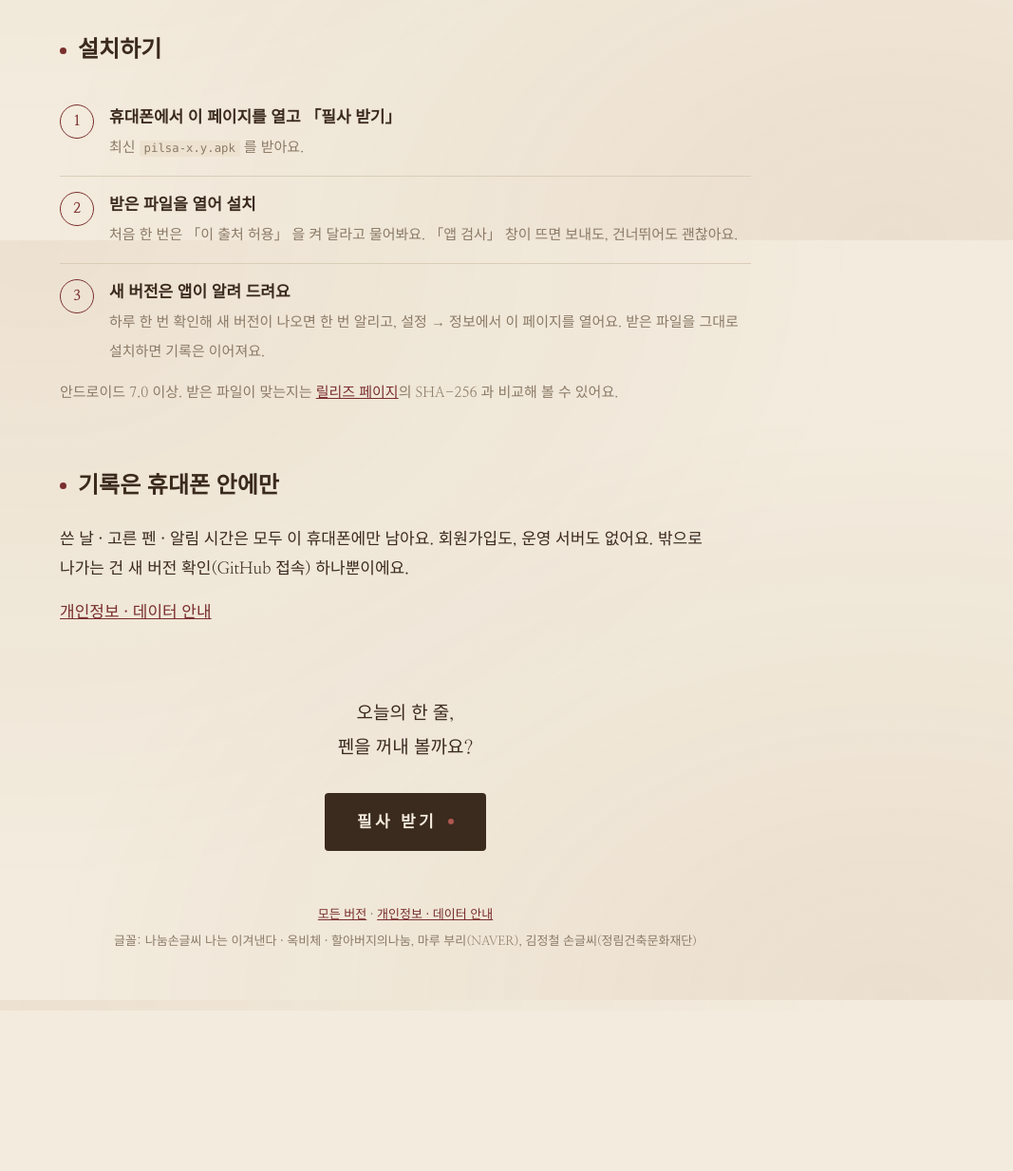
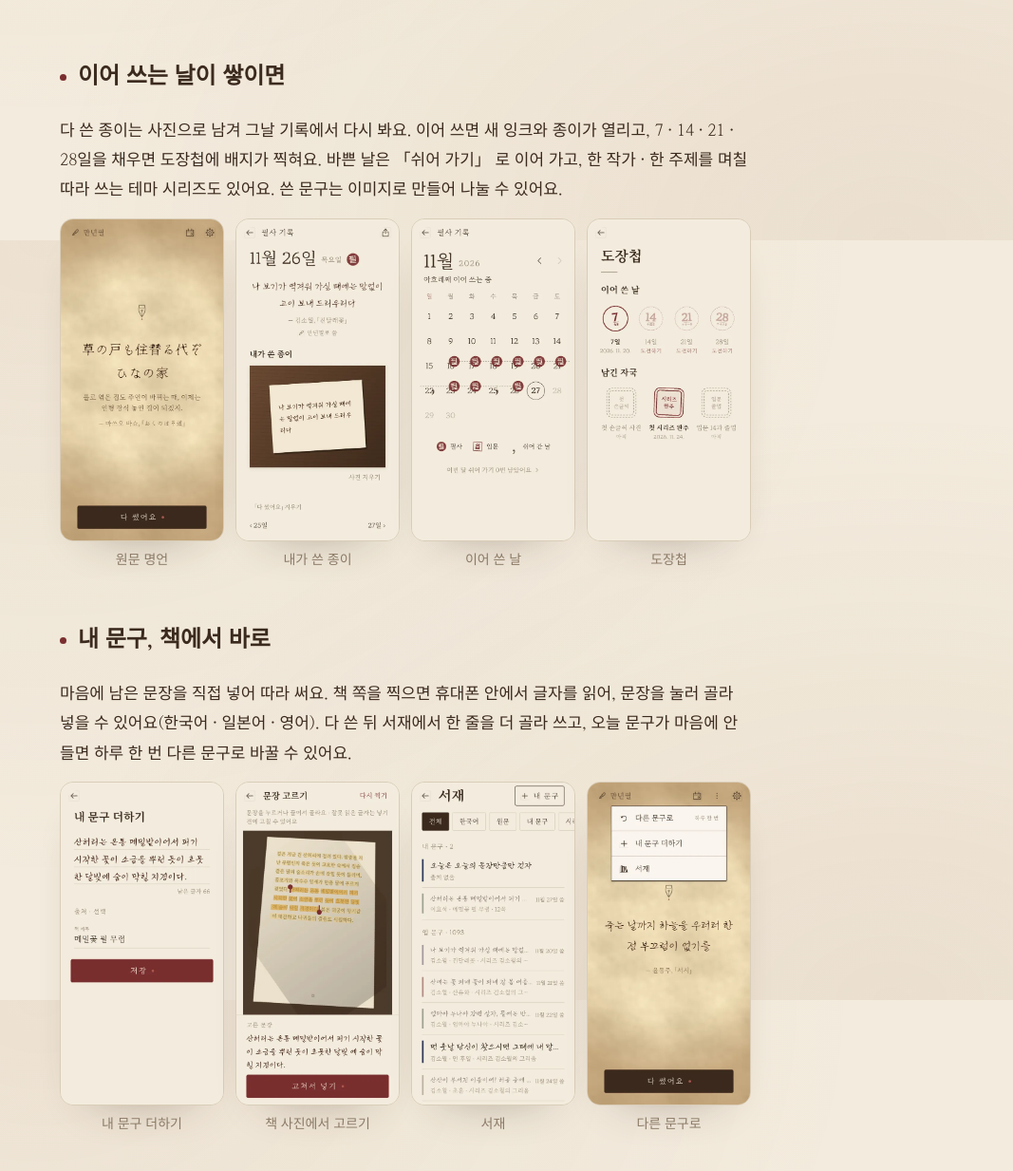
Before and after one commit to dev-fath/pilsa-releases, a plain HTML site: page docs/index.html in a window 1280 px wide. Shown: the part 2947-4180 px from the top of the page at 95% size, without its empty margins (213-1280 px from the left). Before the commit the page ends 4011 px from the top, so only its background shows below. Drawn offline with Linux system fonts and the light colour scheme; no server answers; a web font is replaced by a local one.

Commit message:
docs: 0.5 · 0.6 새 기능 소개 · 앱 안 업데이트 안내 · 개인정보 안내 갱신
- 소개: 이어 쓰기(원문 · 손글씨 사진 · 연속 기록 · 도장첩) · 내 문구와 책 사진 두 절, 캡처 8장(webp)
- 문구 1,093줄 · 원문 명언, 설치하기 3단계를 앱 안 업데이트로
- 개인정보: 내 문구 · 손글씨 사진 저장, 일본어 글꼴 내려받기, ML Kit 진단 · 사용 통계, 나누기 · 사진첩 저장

Co-Authored-By: Claude Opus 5.5 <noreply@anthropic.com>

```diff
--- a/docs/index.html
+++ b/docs/index.html
@@ -116,7 +116,7 @@
   <section>
     <h2>저작권이 끝난 시와 고전에서</h2>
     <p class="quote">죽는 날까지 하늘을 우러러 한 점 부끄럼이 없기를<small>— 윤동주, 「서시」</small></p>
-    <p class="muted">김소월 · 윤동주 · 한용운 · 이육사 · 이상화 · 이장희 · 김영랑의 시, 이상의 소설, 황진이 · 정몽주 · 윤선도 들의 옛 시조에서 짧은 한두 줄을 골랐어요. 모두 작가 사후 70년이 지난 글이에요.</p>
+    <p class="muted">김소월 · 윤동주 · 한용운 · 이육사 · 이상화 · 이장희 · 김영랑의 시, 이상의 소설, 황진이 · 정몽주 · 윤선도 들의 옛 시조, 한시와 한문 고전에서 짧은 한두 줄을 골랐어요. 바쇼의 하이쿠 · 셰익스피어 같은 일본어 · 영어 명언은 원문 그대로 따라 쓸 수 있어요. 모두 1,093줄, 작가 사후 70년이 지난 글이에요.</p>
   </section>
 
   <section>
@@ -129,18 +129,40 @@
   </section>
 
   <section>
+    <h2>이어 쓰는 날이 쌓이면</h2>
+    <p>다 쓴 종이는 사진으로 남겨 그날 기록에서 다시 봐요. 이어 쓰면 새 잉크와 종이가 열리고, 7 · 14 · 21 · 28일을 채우면 도장첩에 배지가 찍혀요. 바쁜 날은 「쉬어 가기」 로 이어 가고, 한 작가 · 한 주제를 며칠 따라 쓰는 테마 시리즈도 있어요. 쓴 문구는 이미지로 만들어 나눌 수 있어요.</p>
+    <div class="shots">
+      <figure><img src="img/shot_original.webp" alt="원문 명언" loading="lazy" width="540" height="1069"><figcaption>원문 명언</figcaption></figure>
+      <figure><img src="img/shot_photo.webp" alt="내가 쓴 종이" loading="lazy" width="540" height="1069"><figcaption>내가 쓴 종이</figcaption></figure>
+      <figure><img src="img/shot_streak.webp" alt="이어 쓴 날" loading="lazy" width="540" height="1069"><figcaption>이어 쓴 날</figcaption></figure>
+      <figure><img src="img/shot_stampbook.webp" alt="도장첩" loading="lazy" width="540" height="1069"><figcaption>도장첩</figcaption></figure>
+    </div>
+  </section>
+
+  <section>
+    <h2>내 문구, 책에서 바로</h2>
+    <p>마음에 남은 문장을 직접 넣어 따라 써요. 책 쪽을 찍으면 휴대폰 안에서 글자를 읽어, 문장을 눌러 골라 넣을 수 있어요(한국어 · 일본어 · 영어). 다 쓴 뒤 서재에서 한 줄을 더 골라 쓰고, 오늘 문구가 마음에 안 들면 하루 한 번 다른 문구로 바꿀 수 있어요.</p>
+    <div class="shots">
+      <figure><img src="img/shot_myphrase.webp" alt="내 문구 더하기" loading="lazy" width="540" height="1069"><figcaption>내 문구 더하기</figcaption></figure>
+      <figure><img src="img/shot_ocr.webp" alt="책 사진에서 고르기" loading="lazy" width="540" height="1069"><figcaption>책 사진에서 고르기</figcaption></figure>
+      <figure><img src="img/shot_library.webp" alt="서재" loading="lazy" width="540" height="1069"><figcaption>서재</figcaption></figure>
+      <figure><img src="img/shot_swap.webp" alt="다른 문구로" loading="lazy" width="540" height="1069"><figcaption>다른 문구로</figcaption></figure>
+    </div>
+  </section>
+
+  <section>
     <h2>설치하기</h2>
     <ol class="steps">
       <li><div><b>휴대폰에서 이 페이지를 열고 「필사 받기」</b><span>최신 <code>pilsa-x.y.apk</code> 를 받아요.</span></div></li>
       <li><div><b>받은 파일을 열어 설치</b><span>처음 한 번은 「이 출처 허용」 을 켜 달라고 물어봐요. 「앱 검사」 창이 뜨면 보내도, 건너뛰어도 괜찮아요.</span></div></li>
-      <li><div><b>새 버전은 앱이 알려 드려요</b><span>하루 한 번 확인해 새 버전이 나오면 한 번 알리고, 설정 → 정보에서 이 페이지를 열어요. 받은 파일을 그대로 설치하면 기록은 이어져요.</span></div></li>
+      <li><div><b>새 버전은 앱 안에서 받아요</b><span>하루 한 번 확인해 새 버전이 나오면 알려 드려요. 설정 → 정보 「지금 업데이트」 를 누르면 앱이 받아 설치하고, 기록은 그대로 이어져요. 파일이 100MB 넘게 커서 와이파이에서 받기를 권해요.</span></div></li>
     </ol>
     <p class="muted">안드로이드 7.0 이상. 받은 파일이 맞는지는 <a href="https://github.com/dev-fath/pilsa-releases/releases/latest">릴리즈 페이지</a>의 SHA-256 과 비교해 볼 수 있어요.</p>
   </section>
 
   <section>
     <h2>기록은 휴대폰 안에만</h2>
-    <p>쓴 날 · 고른 펜 · 알림 시간은 모두 이 휴대폰에만 남아요. 회원가입도, 운영 서버도 없어요. 밖으로 나가는 건 새 버전 확인(GitHub 접속) 하나뿐이에요.</p>
+    <p>쓴 날 · 고른 펜 · 알림 시간 · 내 문구 · 손글씨 사진은 모두 이 휴대폰에만 남아요. 회원가입도, 운영 서버도 없어요. 책 사진의 글자도 휴대폰 안에서 읽어요. 밖으로 나가는 건 새 버전 확인 · 받기, 켤 때만 받는 일본어 글꼴(GitHub), 글자 인식 도구(Google ML Kit)의 진단 · 사용 통계예요.</p>
     <p><a href="privacy.html">개인정보 · 데이터 안내</a></p>
   </section>
 
```
Also changed, not shown: docs/privacy.html (+9 -4 lines), docs/img/shot_library.webp (added), docs/img/shot_myphrase.webp (added), docs/img/shot_ocr.webp (added), docs/img/shot_original.webp (added), docs/img/shot_photo.webp (added), docs/img/shot_stampbook.webp (added), docs/img/shot_streak.webp (added), docs/img/shot_swap.webp (added).
